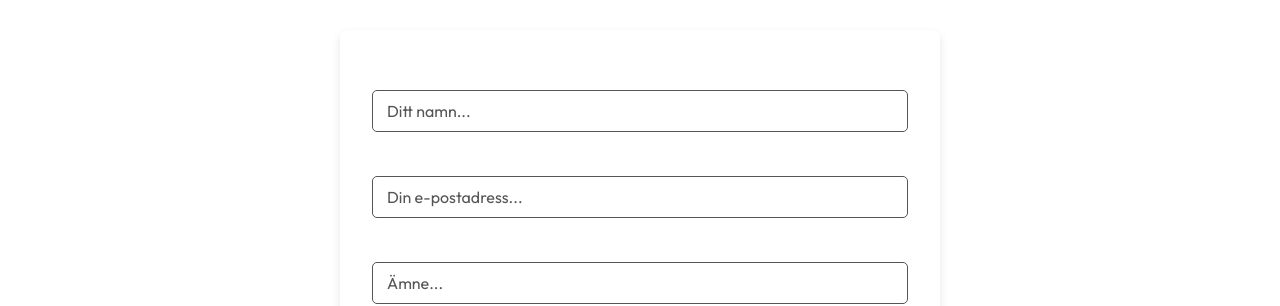
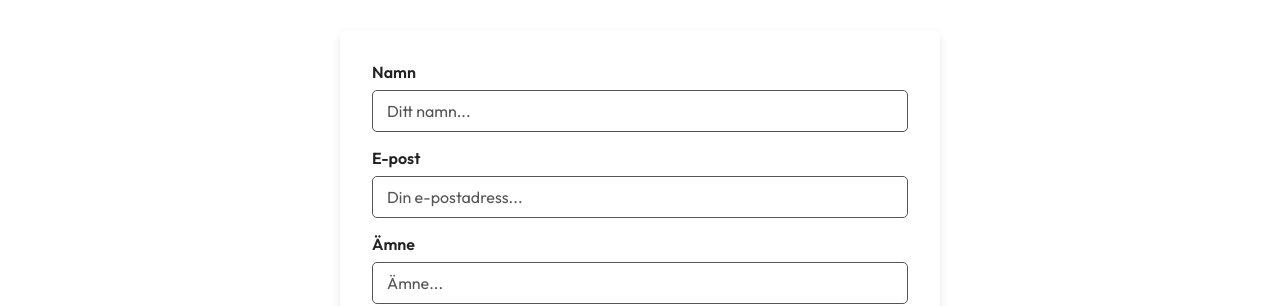
Before and after one commit to Radovan7/S2-Bygg, a React (Create React App) app: page /contact in a window 1280 px wide. Shown: the part 482-788 px from the top of the page. Built offline with nearby package versions, Linux system fonts and the light colour scheme.

Commit message:
Fix label and placeholder colors in light mode

```diff
--- a/src/index.css
+++ b/src/index.css
@@ -1,4 +1,3 @@
-/* Učitaj font Outfit sa Google Fonts */
 @import url("https://fonts.googleapis.com/css2?family=Outfit:wght@100..900&display=swap");
 
 /* Resetovanje stilova */
@@ -209,7 +208,7 @@ form textarea,
 
 [data-theme="light"] form label,
 [data-theme="light"] .form label {
-  color: #fff !important;
+  color: var(--text-primary) !important;
 }
 
 [data-theme="light"] form input,
```
